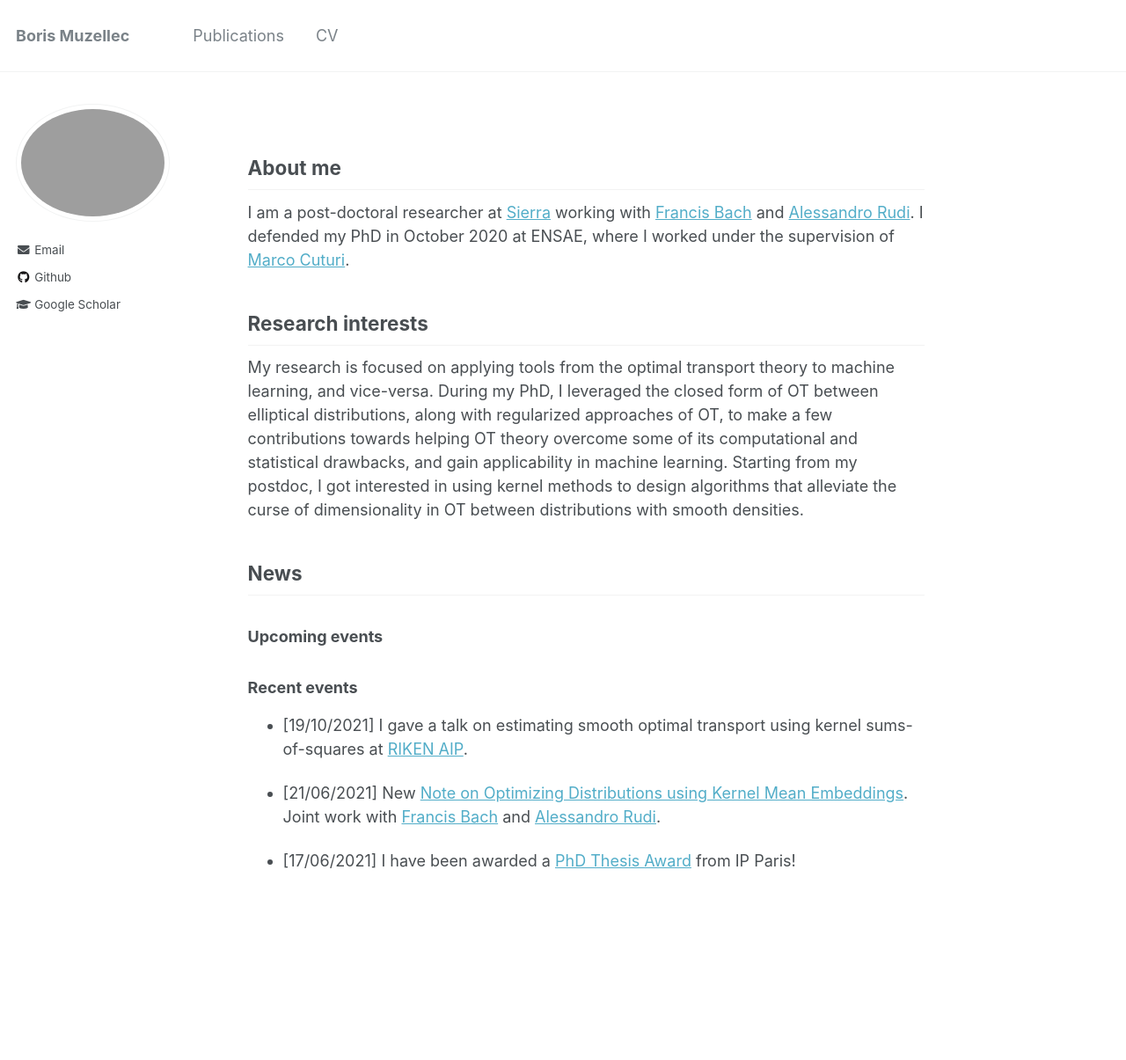
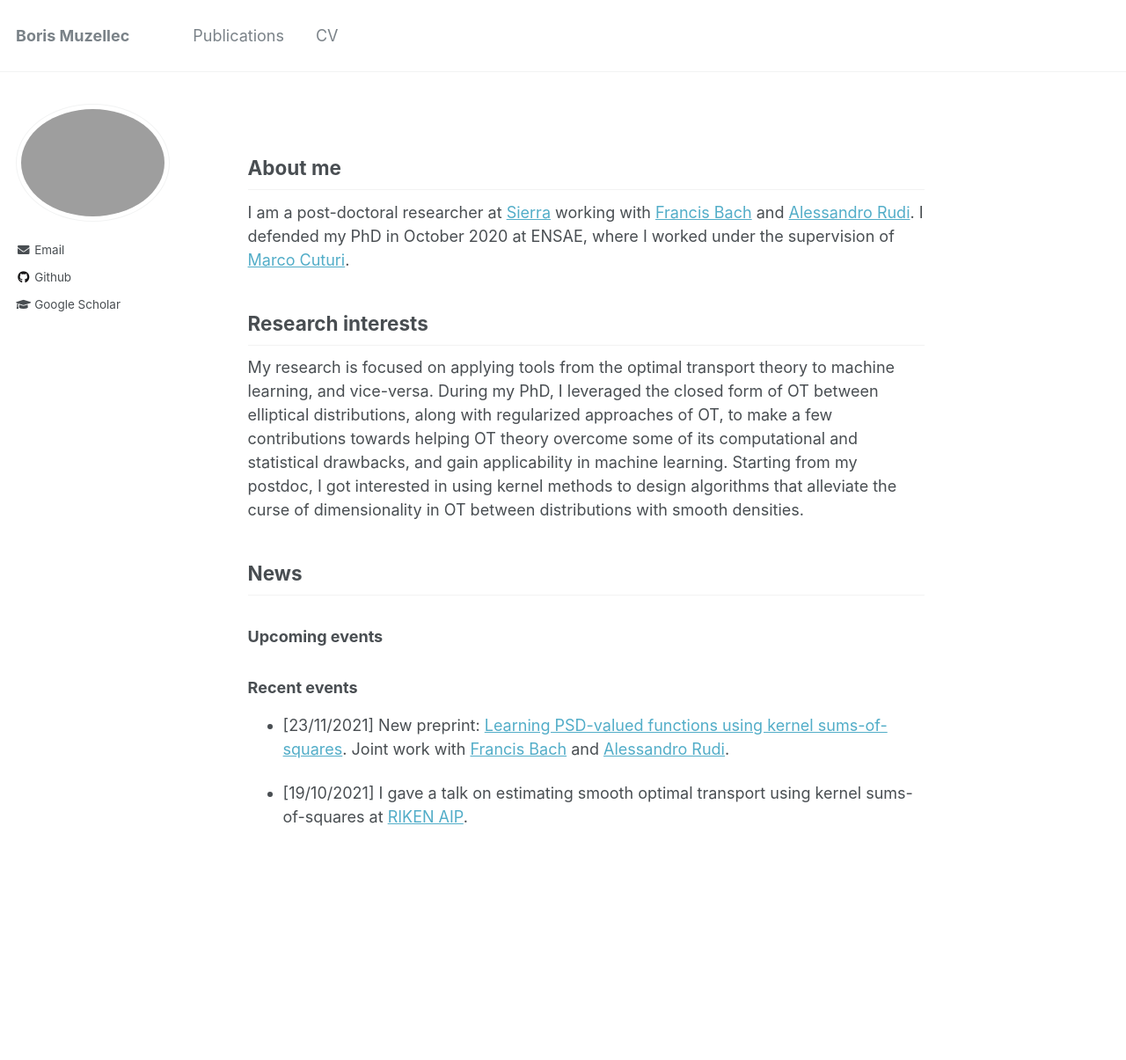
Before and after one commit to BorisMuzellec/borismuzellec.github.io, a Jekyll site: the page built from _pages/about.md, in a window 1280 px wide. Shown: the whole page at 88% size. Built offline with Jekyll 4.4.1, drawn with Linux system fonts in a browser that asks for light colours; after the commit the page ends 1154 px from its top, so only the background shows below that.

Commit message:
new preprint

```diff
--- a/_pages/about.md
+++ b/_pages/about.md
@@ -24,8 +24,6 @@ My research is focused on applying tools from the optimal transport theory to ma
 
 ### Recent events ###
 
+* [23/11/2021] New preprint: [Learning PSD-valued functions using kernel sums-of-squares](https://arxiv.org/abs/2111.11306). Joint work with [Francis Bach](https://www.di.ens.fr/~fbach/) and [Alessandro Rudi](https://www.di.ens.fr/~rudi/).
+
 * [19/10/2021] I gave a talk on estimating smooth optimal transport using kernel sums-of-squares at [RIKEN AIP](https://c5dc59ed978213830355fc8978.doorkeeper.jp/events/127501).
-
-* [21/06/2021] New [Note on Optimizing Distributions using Kernel Mean Embeddings](https://arxiv.org/abs/2106.09994). Joint work with [Francis Bach](https://www.di.ens.fr/~fbach/) and [Alessandro Rudi](https://www.di.ens.fr/~rudi/).
-
-* [17/06/2021] I have been awarded a [PhD Thesis Award](https://www.ip-paris.fr/en/news/three-phd-thesis-awards) from IP Paris!
```
Also changed, not shown: _pages/publications.md (+5 -1 lines).
